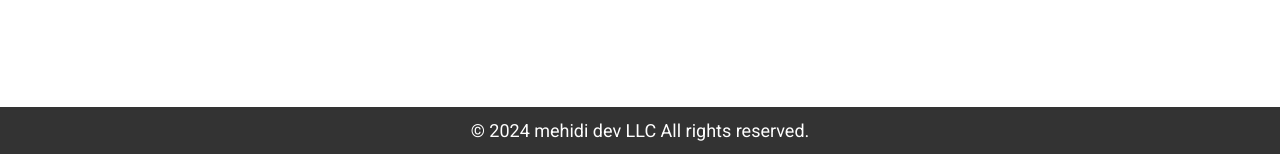
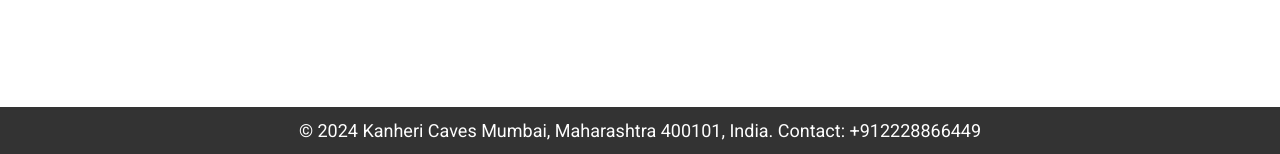
Before and after one commit to gushy0203/kanheri, a plain HTML site: page index.html in a window 1280 px wide. Shown: the part 5171-5325 px from the top of the page. Drawn offline with Linux system fonts and the light colour scheme.

Commit message:
Update index.html

```diff
--- a/index.html
+++ b/index.html
@@ -234,7 +234,7 @@ Discover the smaller caves: Many contain individual cells or living quarters for
   font-size: 18px;
   padding: 10px 0;
   text-align: center;margin-top: 100px;">
-    © 2024 mehidi dev LLC All rights reserved.
+    © 2024 Kanheri Caves Mumbai, Maharashtra 400101, India. Contact: +912228866449
   </footer>
 </body>
 
```
